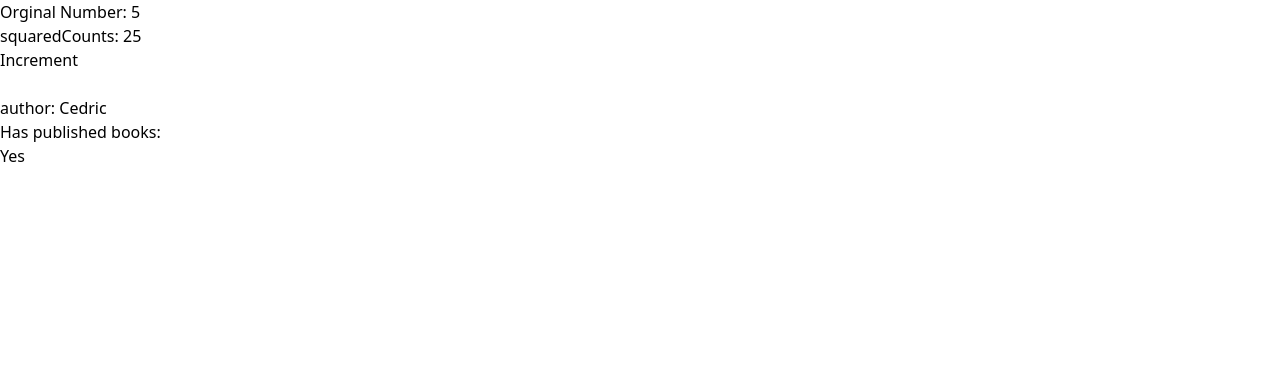
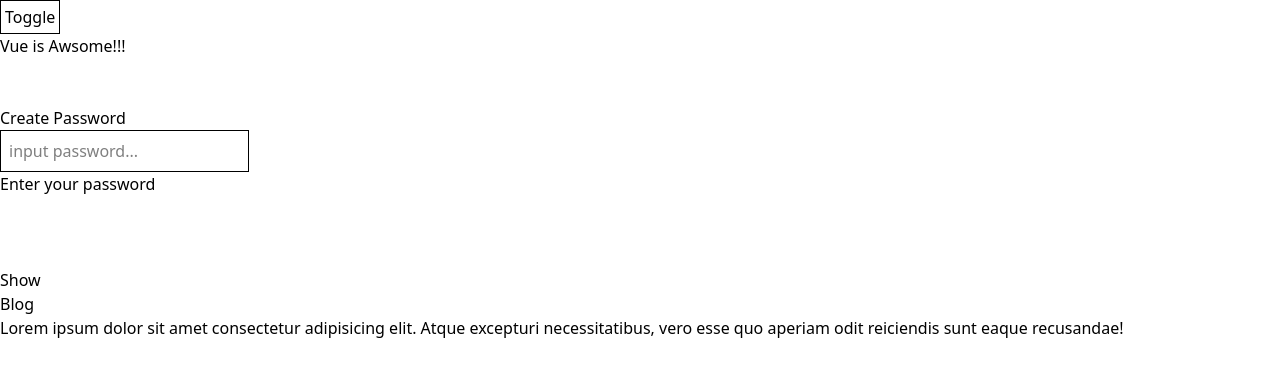
Before and after one commit to CedricKyle/my-vue-journey, a Vue app: page / in a window 1280 px wide. Shown: the top 376 px of the page. Built offline with nearby package versions, Linux system fonts and the light colour scheme.

Commit message:
Conditional Rendering

```diff
--- a/src/App.vue
+++ b/src/App.vue
@@ -1,7 +1,7 @@
 <script setup>
-  import ComputedProperties from './components/ComputedProperties.vue';
+  import ConditionalRendering from './components/ConditionalRendering.vue';
 </script>
 
 <template>
-  <ComputedProperties />
+  <ConditionalRendering />
 </template>
--- /dev/null
+++ b/src/components/ConditionalRendering.vue
@@ -0,0 +1,37 @@
+<script setup>
+  import { ref } from 'vue';
+  const isAwsome = ref(true)
+
+  const password = ref('')
+
+  const vShow = ref(true)
+
+  const toggleShow = () => {
+    vShow.value = !vShow.value
+  }
+
+</script>
+
+<template>
+
+  <button @click="isAwsome = !isAwsome" class="border p-1">Toggle</button>
+  <h1 v-if="isAwsome">Vue is Awsome!!!</h1>
+  <h1 v-else>Nagututom ako!!!</h1>
+  <br><br>
+
+
+  <div class="">
+    <h1>Create Password</h1>
+      <input type="text" v-model="password" placeholder="input password..." class="input-password border p-2">
+      <p v-if="password.length >= 8">Strong password</p>
+      <p v-else-if="password.length < 8 && password.length > 0">Weak password</p>
+      <p v-else>Enter your password</p>
+  </div>
+
+  <br><br><br>
+
+  <button @click="toggleShow">Show</button>
+  <h1>Blog</h1>
+  <p v-show="vShow">Lorem ipsum dolor sit amet consectetur adipisicing elit. Atque excepturi necessitatibus, vero esse quo aperiam odit reiciendis sunt eaque recusandae!</p>
+
+</template>
```
